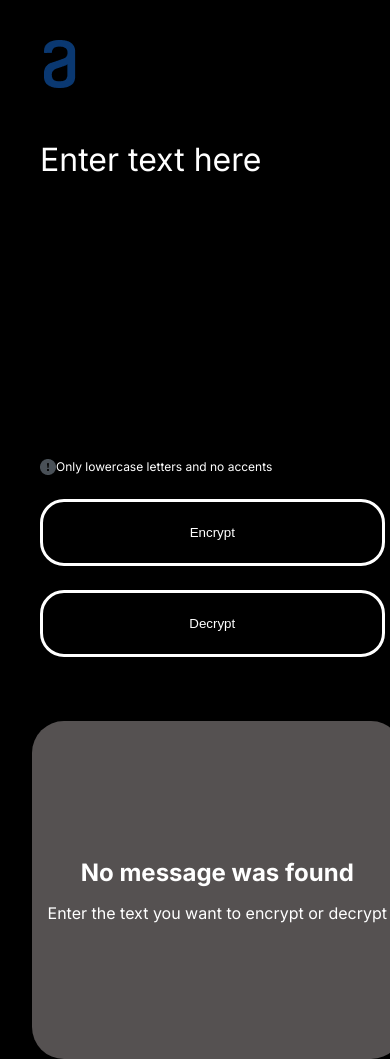
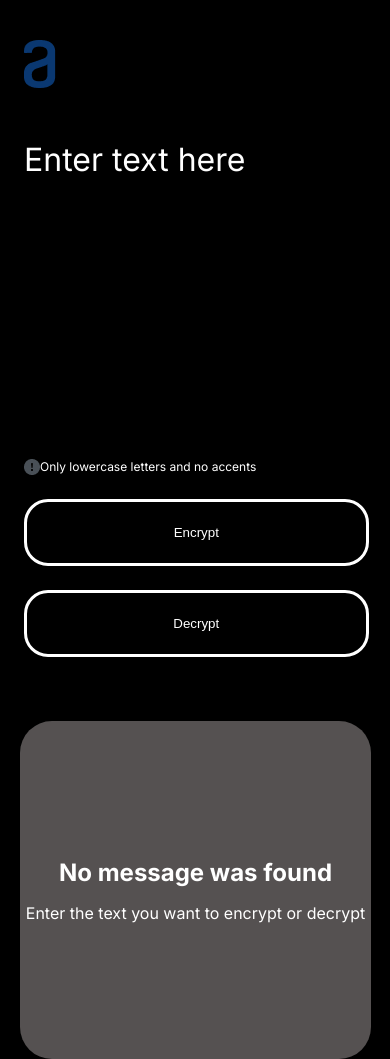
Before and after one commit to FrancoLacourt/Alura-Challenge-One-text-encryptor, a plain HTML site: page frontend/index.html in a window 390 px wide. Shown: the top 1059 px of the page. Drawn offline with Linux system fonts and the light colour scheme.

Commit message:
Update styles.css

```diff
--- a/frontend/styles.css
+++ b/frontend/styles.css
@@ -135,12 +135,12 @@ header {
         justify-content: space-between;
         align-items: start;
         gap: 4rem;
-        margin-top: 8%;
+        margin-top: 5rem;
         width: 100%;
     }
 
     .input__buttons {
-        margin-left: 2.5rem;
+        margin-left: 3rem;
         margin-top: -2rem;
         width: 95%;
     }
@@ -154,7 +154,7 @@ header {
     }
 
     #encrypt, #decrypt {
-        width: 100%;
+        width: 46%;
     }
 
     #copy {
@@ -165,9 +165,9 @@ header {
 
     .text__result {
         height: 25vh;
-        width: 95%;
+        width: 91%;
         margin-top: 0;
-        margin-left: 2rem;
+        margin-left: 3rem;
         max-width: none;
     }
 
@@ -180,6 +180,10 @@ header {
 
 @media (max-width: 31.25rem) {
 
+    header {
+        margin-left: -1.25rem;
+    }
+
     .encryptor {
         display: flex;
         flex-direction: column;
@@ -191,7 +195,7 @@ header {
     }
 
     .input__buttons {
-        margin-left: 2.5rem;
+        margin-left: 1.5rem;
         margin-top: -2rem;
         width: 95%;
     }
@@ -219,9 +223,8 @@ header {
 
     .text__result {
         height: 40vh;
-        width: 95%;
-        margin-top: 0;
-        margin-left: 2rem;
+        width: 90%;
+        margin-left: 1.25rem;
         max-width: none;
     }
 
```
